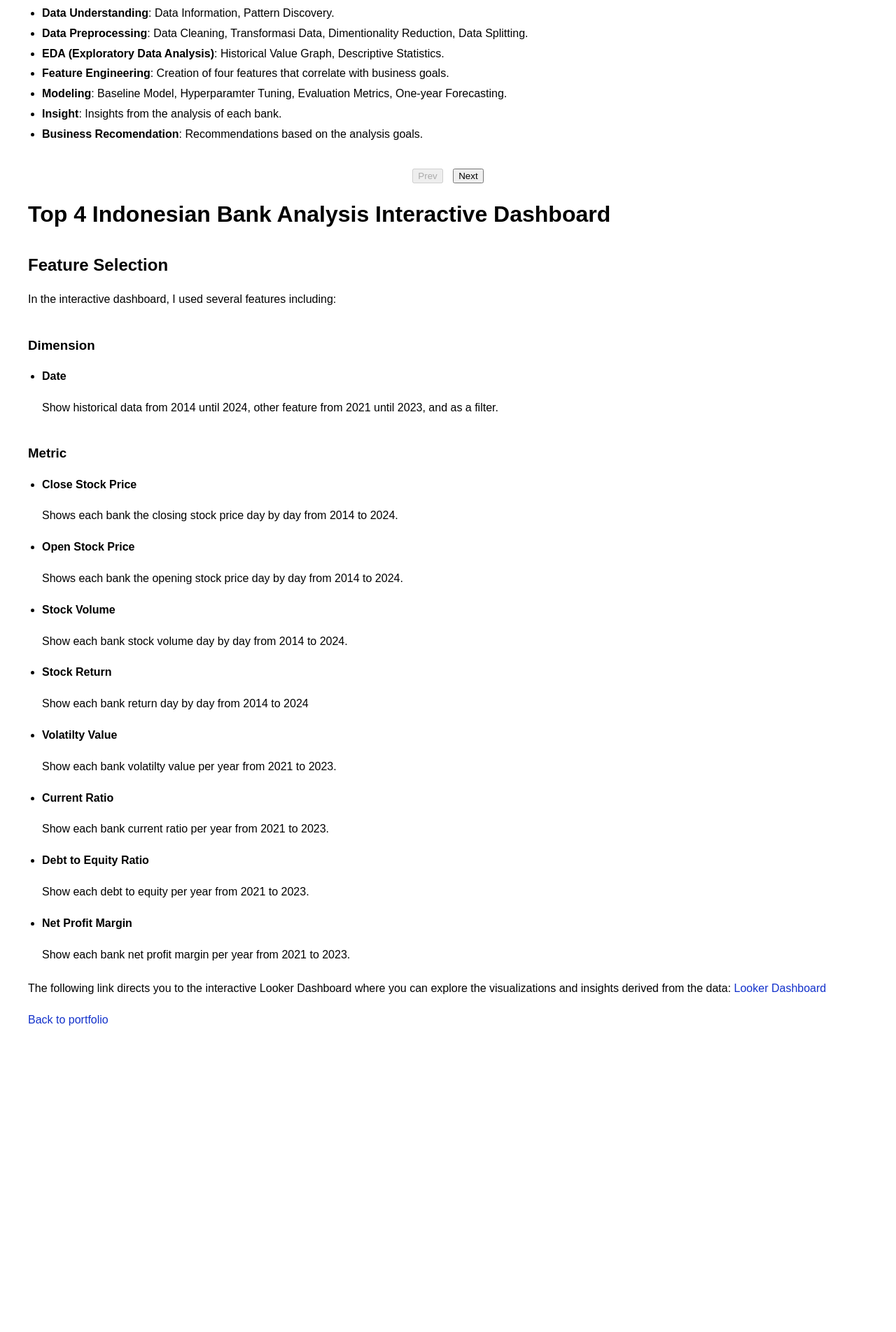
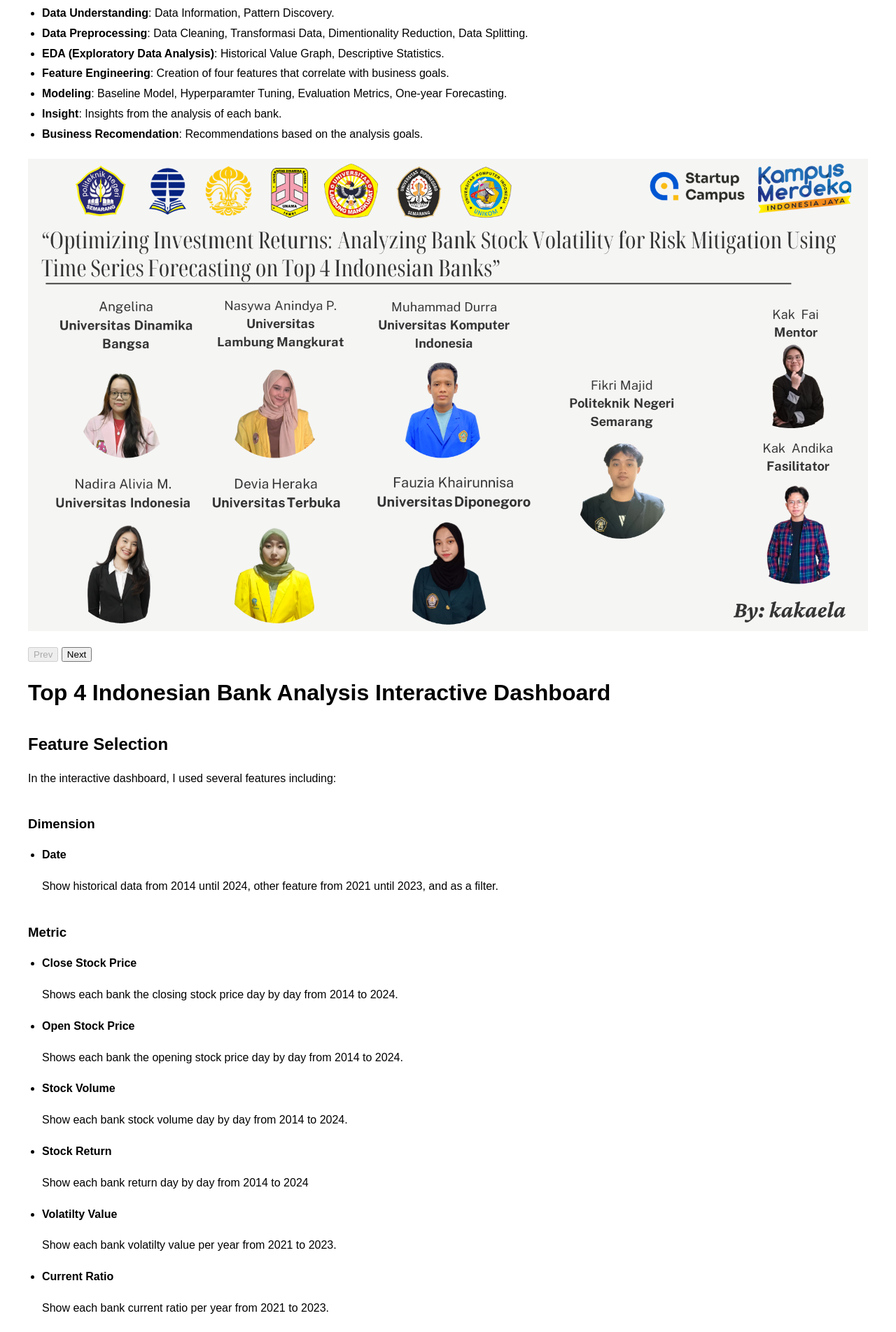
Before and after one commit to WahyuTomo14/portfolio_wahyu, a Jekyll site: the page built from projects/Top4Bank.html, in a window 1280 px wide. Shown: the part 630-2534 px from the top of the page at 70% size. Built offline with Jekyll 4.4.1, drawn with Linux system fonts in a browser that asks for light colours; a script that is not in the unit is left out; before the commit the page ends 2103 px from its top, so only the background shows below that.

Commit message:
fix style image

```diff
--- a/css/styles.css
+++ b/css/styles.css
@@ -163,23 +163,27 @@ a:hover {
 .carousel-container {
     overflow: hidden;
     width: 100%;
+    white-space: nowrap;
+    position: relative;
 }
 
 .carousel-slide {
-    display: none;
+    display: inline-block;
+    scroll-snap-align: start;
+    max-width: 100%;
+    height: auto;
+    overflow: hidden;
     text-align: center;
+    white-space: normal;
 }
 
 .carousel-slide img {
     max-width: 100%;
     height: auto;
+    display: inline-block;
 }
 
-.carousel-controls {
-    text-align: center;
-    margin-top: 10px;
+.carousel-item img {
+    object-fit: cover;
+    height: 500px;
 }
-
-.carousel-controls button {
-    margin: 0 5px;
-}
--- a/projects/Top4Bank.html
+++ b/projects/Top4Bank.html
@@ -109,7 +109,7 @@ In the interactive dashboard, I used several features including:
     });
 
     // Initialize button states
-    prevBtn.disabled = true; // Initially, Prev button is disabled since we're at the start
+    prevBtn.disabled = true;
 
     // Ensure smooth scrolling on touch devices
     let xDown = null;
```
